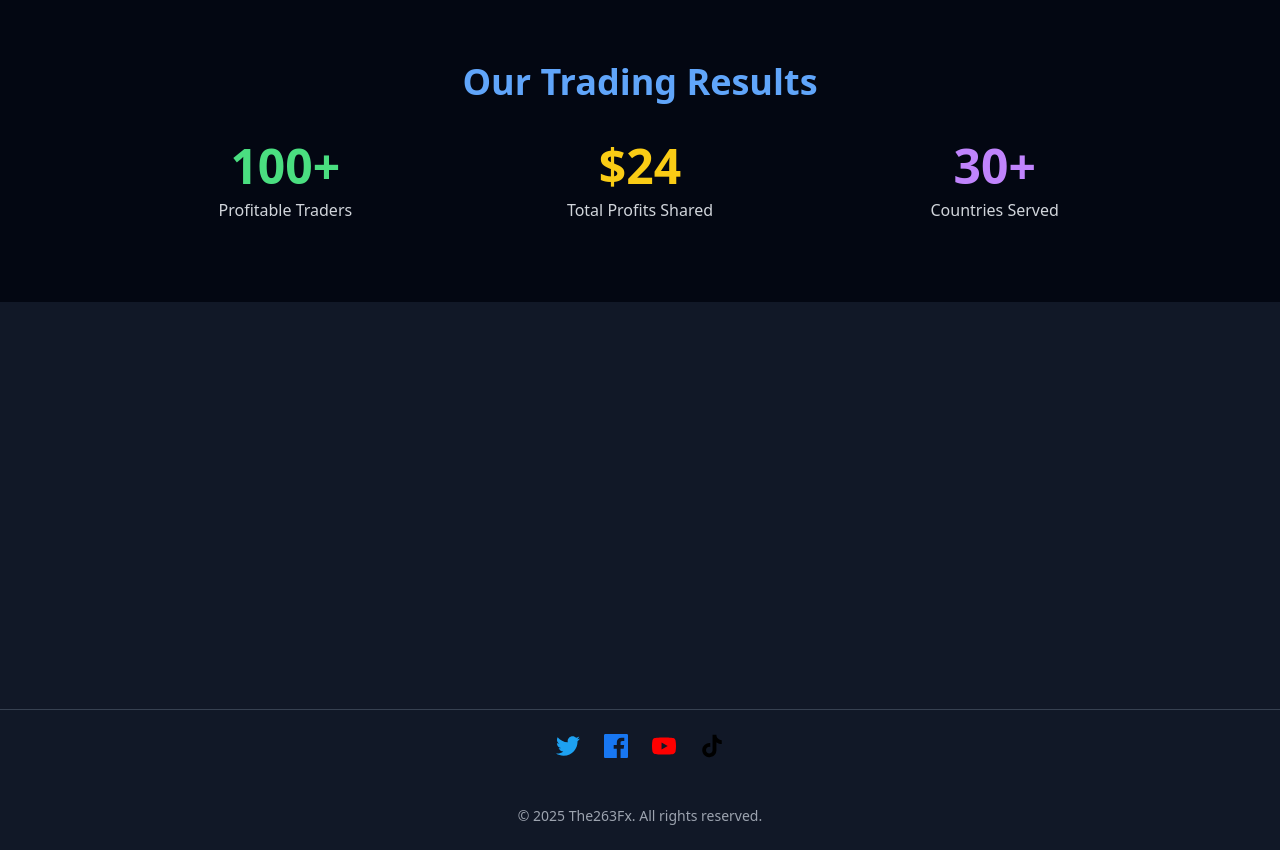
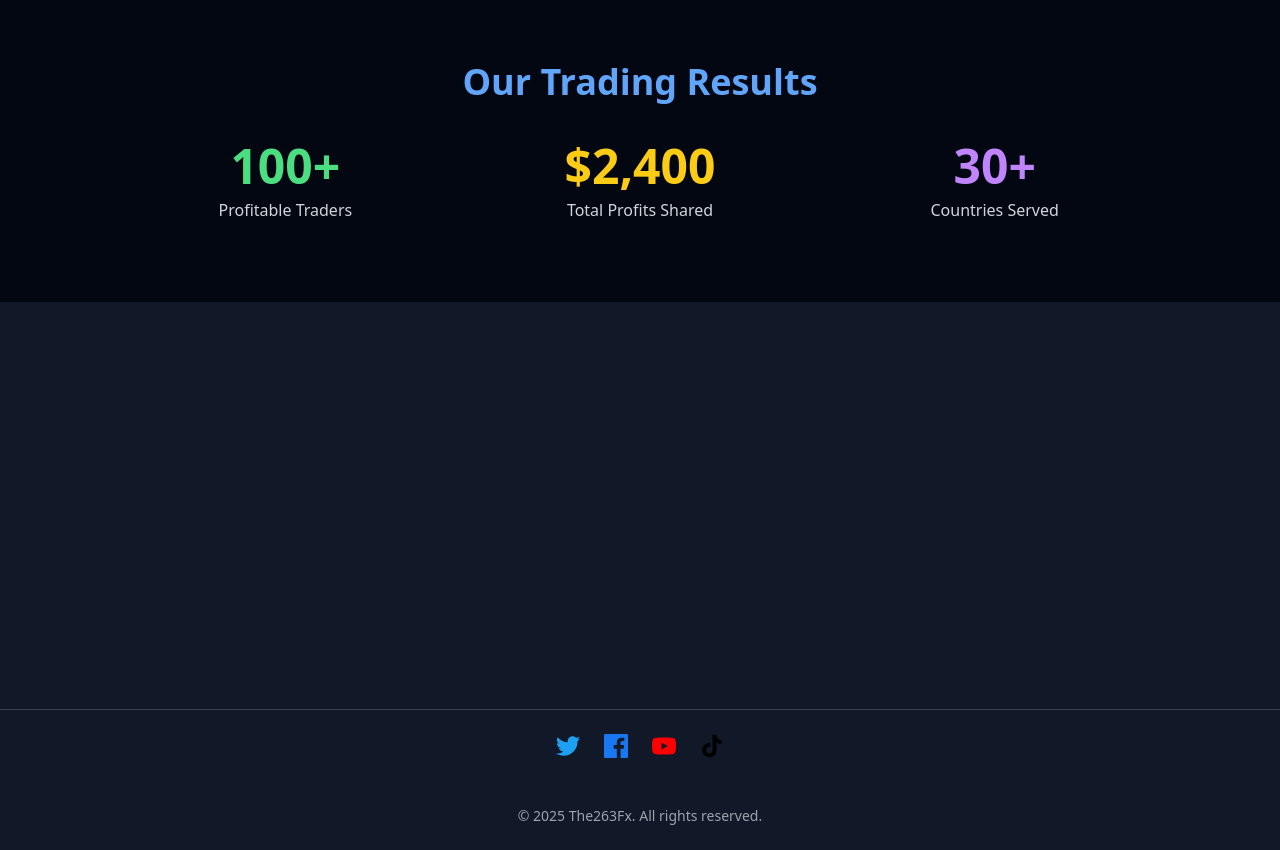
Before and after one commit to Monecuer/The263fx, a Next.js app: page / in a window 1280 px wide. Shown: the part 2400-3250 px from the top of the page. Built offline with nearby package versions, Linux system fonts and the light colour scheme.

Commit message:
Update Results.jsx

```diff
--- a/src/app/components/Results.jsx
+++ b/src/app/components/Results.jsx
@@ -18,7 +18,7 @@ export default function Results() {
           </div>
           <div>
             <h3 className="text-5xl font-bold text-yellow-400">
-              <CountUp end={24} duration={3} prefix="$" separator="," />
+              <CountUp end={2400} duration={3} prefix="$" separator="," />
             </h3>
             <p className="mt-2 text-gray-300">Total Profits Shared</p>
           </div>
```
